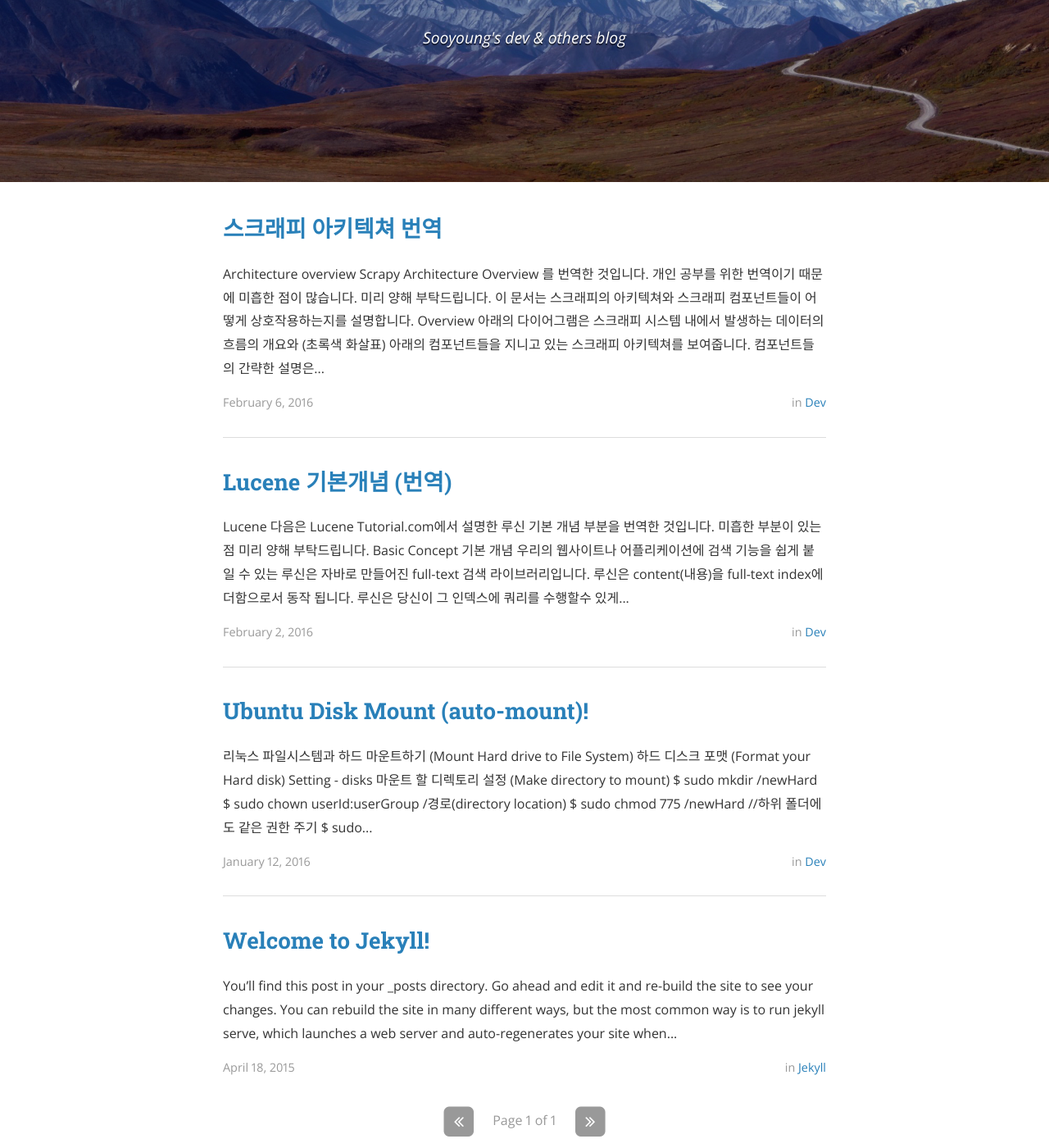
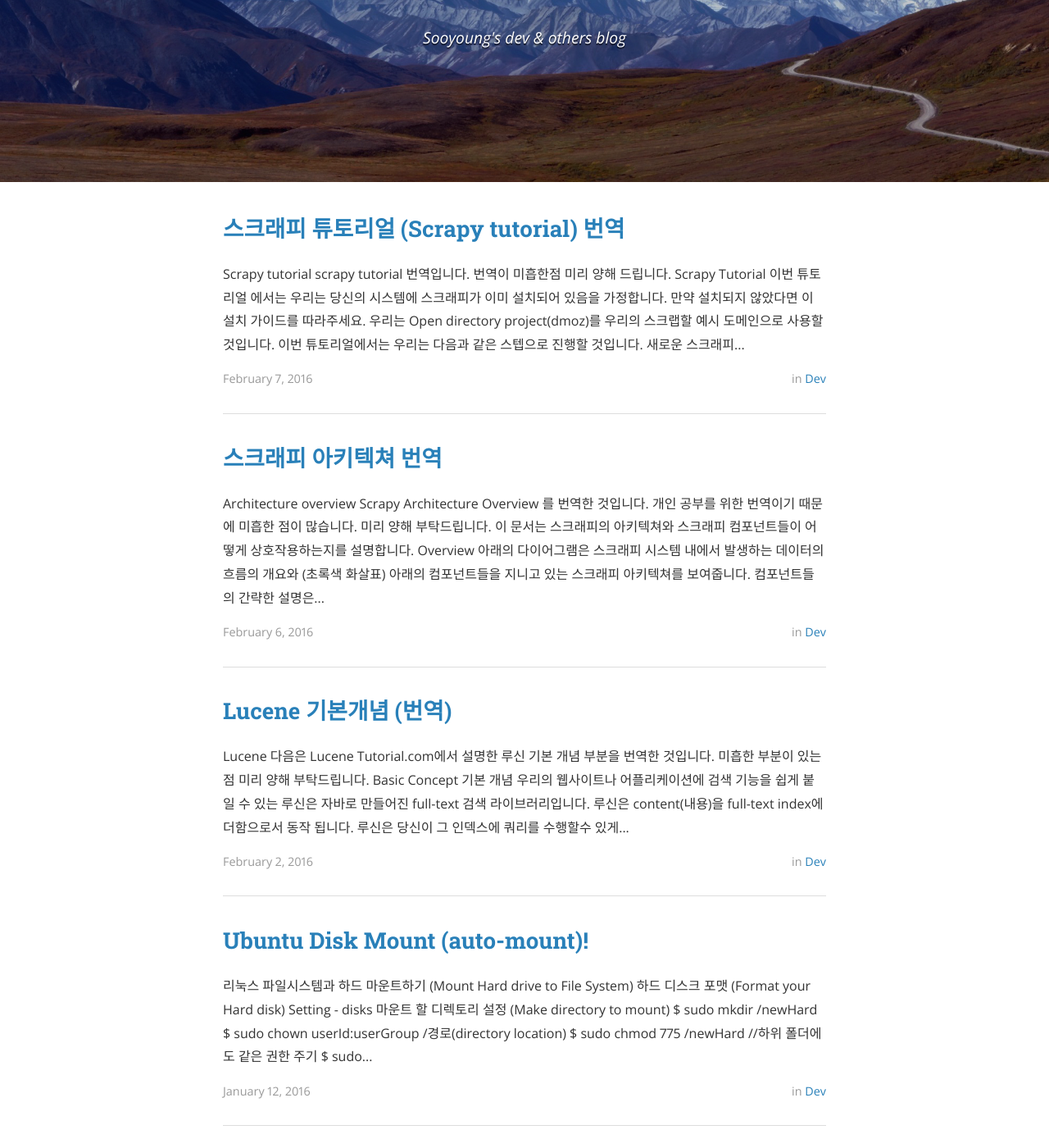
Before and after one commit to sooyoung32/sooyoung32.github.com, a Jekyll site: the page built from index.html, in a window 1280 px wide and 1400 px high, scrolled down 281 px. Shown: the whole window at 82% size. Built offline with Jekyll 4.4.1, drawn with Linux system fonts in a browser that asks for light colours; nearby versions of some CDN libraries; the list of posts is cut into pages by our own code; a style sheet for code colours, icons or effects is not loaded; part of the change alters nothing that is shown; some of the changed text lies outside the part shown.

Commit message:
new post

````diff
--- a/_config.yml
+++ b/_config.yml
@@ -12,7 +12,7 @@ subtitle: "Sooyoung's dev & others blog"
 email: sooyoung32@gmail.com
 name: Sooyoung Park
 description: >
-  A simple yet classy theme for your Jekyll website or blog.
+ This is  Sooyoung Park's dev & others blog. Thank you for visiting here.
 # Base URL of site (i.e. /blog). It should always start with a slash,
 # and never end with a slash. Set it to a blank value if hosting at the
 # root of your server.
@@ -25,7 +25,7 @@ logo: "/assets/logo.png"
 markdown: kramdown
 paginate: 5
 paginate_path: "/page:num/"
-inter_post_navigation: false
+inter_post_navigation: true
 
 # Archive settings (see https://github.com/jekyll/jekyll-archives/)
 jekyll-archives:
@@ -45,10 +45,10 @@ ga_tracking_id: "UA-72571273-1"
 
 # Category descriptions (for archive pages)
 descriptions:
-  - cat: Jekyll
-    desc: "Posts describing Jekyll setup techniques."
+  - cat: movie
+    desc: "movie posts"
 
-  - cat: Dev
+  - cat: dev
     desc: "dev posts"
 
 # Social icons and sharing options
@@ -69,7 +69,7 @@ descriptions:
 social:
   - name: Twitter
     icon: twitter
-    username: TheBenCentra
+    username: Sooyoung Park
     url: https://twitter.com/sooyoung32
     desc: Follow me on Twitter
     share: true
@@ -93,14 +93,14 @@ social:
     username: sooyoung32
     url: https://www.linkedin.com/pub/ben-centra/47/769/60a
     desc: Connect with me on LinkedIn
-    share: true
+    share: false
 
   - name: Google+
     icon: google-plus
     username:
     url:
     desc: Add me to your Circles
-    share: true
+    share: false
 
   - name: YouTube
     icon: youtube
@@ -121,7 +121,7 @@ social:
     username:
     url:
     desc: Follow me on Pinterest
-    share: true
+    share: false
 
   - name: SoundCloud
     icon: soundcloud
@@ -170,7 +170,7 @@ social:
     username:
     url:
     desc: Share to Reddit
-    share: true
+    share: false
 
 # Social sharing protocols
 # These are for automatically generating sharing metadata for FB and Twitter
--- a/_posts/2016-02-02-lucene-basic-concept.md
+++ b/_posts/2016-02-02-lucene-basic-concept.md
@@ -112,3 +112,7 @@ public class FiveMinLuceneTest {
 
 }
 ~~~
+
+
+### ref
+* [dev 용식님의 루씬으로 검색엔진 개발하기](http://devyongsik.tistory.com/335) : 아주 쉽게 설명이 되어있습니다! dev 용식님 감사합니다.
--- /dev/null
+++ b/_posts/2016-02-07-scrapy-tutorial.md
@@ -0,0 +1,319 @@
+---
+layout: post
+title:  "스크래피 튜토리얼 (Scrapy tutorial) 번역"
+date:   2016-02-07
+author: Sooyoung
+categories: dev
+tags: dev scrapy
+cover:  "/assets/img/scrapy.jpg"
+---
+
+
+## Scrapy tutorial
+> [scrapy tutorial](http://doc.scrapy.org/en/1.0/intro/tutorial.html) 번역입니다. 번역이 미흡한점 미리 양해 드립니다.
+
+
+### Scrapy Tutorial
+이번 튜토리얼 에서는 우리는 당신의 시스템에 스크래피가 이미 설치되어 있음을 가정합니다. 만약 설치되지 않았다면 [이 설치 가이드](http://doc.scrapy.org/en/1.0/intro/install.html#intro-install)를 따라주세요.
+
+
+우리는 [Open directory project(dmoz)](http://www.dmoz.org/)를 우리의 스크랩할 예시 도메인으로 사용할 것입니다.
+
+이번 튜토리얼에서는 우리는 다음과 같은 스텝으로 진행할 것입니다.
+
+1. 새로운 스크래피 프로젝트를 생성한다.
+2. 우리가 추출할 아이템을 정의한다
+3. 사이트를 크롤링할 스파이더를 작성하고 아이템을 추출한다.
+4. 추출된 아이템을 저장할 아이템 파이프라인을 작성한다.
+
+스크래피는 파이썬으로 작성되어 있습니다. 만약 당신이 파이썬이 처음이시라면 당신은 아마도 스크래피 이상의 것을 알기 위해 이 언어가 어떤가에 대해 알고 싶어할 수 도 있습니다. 만약 당신이 다른 언어에 익숙해 파이썬을 빠르게 알고 싶어 하신다면 우리는 [Learn Pthon the Hard Way](http://learnpythonthehardway.org/book/) 추천합니다. 만약 당신이 프로그래밍이 처음이고 파이썬을 배우고 싶다면 [프로그래머가 아닌 분들을 위한 파이썬 배우기](https://wiki.python.org/moin/BeginnersGuide/NonProgrammers)를 추천합니다.
+
+### Creating a project
+
+스크래핑을 시작하기 전에 당신은 스크래피 프로젝트를 설정해야한 할 것입니다. 당신이 코드를 실행하고 저장할 디렉토리에서 다음과 같은 명령을 작성하고 엔터를 누르세요
+
+> scrapy startproject tutorial
+
+하셨다면 해당 디렉토리에 다음과같은 컨텐츠가 생성될 것입니다.
+```
+tutorial/
+    scrapy.cfg            # deploy configuration file
+
+    tutorial/             # project's Python module, you'll import your code from here
+        __init__.py
+
+        items.py          # project items file
+
+        pipelines.py      # project pipelines file
+
+        settings.py       # project settings file
+
+        spiders/          # a directory where you'll later put your spiders
+            __init__.py
+            ...
+```
+
+### Defining our Item
+아이템은 스크랩된 데이터들을 담고 있는 컨테이너입니다. 아이템은 단순한 [Python dicts](https://wikidocs.net/16) 처럼 동작됩니다. 당신이 스크래피를 사용할때 일반적인 Python dict를 사용하면서, 아이템은 선언되지 않은 필드를 두지 않기위해 추가적인 보호막을 제공합니다(?) .(While you can use plain Python dicts with Scrapy, Items provide additional protection against populating undeclared fields, preventing typos.) 아이템을 편리하게 두기위한 도우미로써 ItemLoaders라는 메카니즘과 함께 사용되기도 합니다..
+
+아이템은 scrapy.Item 클래스를 만들면서 선언되고, 이 클래스에 대한 속성은 scrapy.Field 객체로써 정의됩니다.  이는 ORM과 비슷합니다. (ORMs을 모른다고 걱정하시마세요 당신은 이것이 쉬운것을 알게 될것입니다.)
+
+우리는 domz.org 에서 가져온 싸이트의 데이터를 지니는데 세용할 아이템을 모델링하면서 시작합니다. 우리는 해당 싸이트의 설명, url 그리고 이름을 캡쳐하기 원하기 때문에 이러한 세개의 속성을 각각 필드로 정의합니다. 이를 하기위해 우리는 tutorial 디렉토리에있는 items.py를 수정합니다. 우리의 아이템 클래스는 다음과 같습니다.
+
+```python
+import scrapy
+
+class DmozItem(scrapy.Item):
+    title = scrapy.Field()
+    link = scrapy.Field()
+    desc = scrapy.Field()
+```
+
+이는 처음에는 복잡해 보일수 있지만, 스크래피에서 아이템 클래스를 정의하는것은 당신이 다른 편리한 컴포넌트들과 도우미(components and helpers)를 사용할수 있게 합니다.
+
+
+### Our first Spider
+스파이더는 우리가 작성한 클래스들이고 스크래피는 도메인으로부터 스크램 정보를 사용합니다.
+
+스파이더는 다운로드할 URL의 리스트와 어떻게 링크들을 따라갈지, 그리고 아이템들을 가져올(extract) 페이지의 내용들을 어떻게 파싱할지를 정의합니다.
+
+스파이더를 만들기 위해 scrapy.Spider를 서브클래스로 두어야 하다 다음과 같은 속성들을 정의해야한다
+
+* name : 스파이더의 이름을 정의합니다. 이름은 다른 스파이더들과 같은 이름을 설정할수 없다. 유니크해야합니다.
+* start_urls : 스파이더가 어디서부터 크롤링을 시작할지를 정의한 URL. 다운로드될 첫 페이지들이 여기 리스트 안에 있을것입니다. 그 다음의 URL들은 시작 URL에 담겨있는 데이타로부터 연소고적으로 생성될것입니다.
+* parse() : 스파이더의 메서드입니다. 이 메서드는 각 시작 URL의 다운로드된 Response 객체를 가지고 호출될 것입니다. 이러한 response는 첫번째와 그리고 유일한 인자로써 parse()에 전달됩니다.
+parse()는 받아온 response 데이터를 파싱하고 스크랩된 데이타터와 다음에 올 URL들과 스크램된 데이터를 가져올 (추출할, extract) 책임이 있습니다.
+또한 parse() 메서드는 그 resonse를 처리하고, Request 객체로서 다음에 올 URL과 스램된 데이터를 리턴할 책임이있습니다.
+
+다음은 우리의 첫번째 스파이더 코드 입니다. 이를 dmoz_spider.py의 이름으로 tutorial/spiders 디렉토리에 저장해주세요.
+
+```python
+import scrapy
+
+class DmozSpider(scrapy.Spider):
+    name = "dmoz"
+    allowed_domains = ["dmoz.org"]
+    start_urls = [
+        "http://www.dmoz.org/Computers/Programming/Languages/Python/Books/",
+        "http://www.dmoz.org/Computers/Programming/Languages/Python/Resources/"
+    ]
+
+    def parse(self, response):
+        filename = response.url.split("/")[-2] + '.html'
+        with open(filename, 'wb') as f:
+            f.write(response.body)
+```
+
+### Crwling
+우리의 스파이더가 동작하기위해 프로젝트의 가장 상위 디렉토리에서 다음을 실행시켜주세요
+
+> scrapy crawl dmoz
+
+이 명령은 우리가 방금 추가한 dmoz란 이름의 스파이더를 실행시킵니다. 이는 dmoz.org 도메인을 향해 몇개의 requests를 보낼것입니다. 당시은 다음과 비슷한 아웃풋을 보게 될 것입니다.
+
+```
+2014-01-23 18:13:07-0400 [scrapy] INFO: Scrapy started (bot: tutorial)
+2014-01-23 18:13:07-0400 [scrapy] INFO: Optional features available: ...
+2014-01-23 18:13:07-0400 [scrapy] INFO: Overridden settings: {}
+2014-01-23 18:13:07-0400 [scrapy] INFO: Enabled extensions: ...
+2014-01-23 18:13:07-0400 [scrapy] INFO: Enabled downloader middlewares: ...
+2014-01-23 18:13:07-0400 [scrapy] INFO: Enabled spider middlewares: ...
+2014-01-23 18:13:07-0400 [scrapy] INFO: Enabled item pipelines: ...
+2014-01-23 18:13:07-0400 [scrapy] INFO: Spider opened
+2014-01-23 18:13:08-0400 [scrapy] DEBUG: Crawled (200) <GET http://www.dmoz.org/Computers/Programming/Languages/Python/Resources/> (referer: None)
+2014-01-23 18:13:09-0400 [scrapy] DEBUG: Crawled (200) <GET http://www.dmoz.org/Computers/Programming/Languages/Python/Books/> (referer: None)
+2014-01-23 18:13:09-0400 [scrapy] INFO: Closing spider (finished)
+```
+
+###### 주목하세요
+> 로그의 마지막에 당신은 start_urls에 정의된 각 URL을 볼수 있습니다. 이러한 URLs은 시작하는것이기 때문에 이러한 URLs은 참조하는것이 없습니다. 이것이 로그의 마지막에 (referer:None) 이라고 보여지게 됩니다.
+
+이제, 현재 디렉토리엥 있는 파일을 확인하세요. 당신은 아마 두개의 새로운 파일이 생긴것을 알아차렸을 것입니다. 그 파일은 Book.html, Resources.html  인데 이는 우리의 parse() 메서드의 지침으로써 각각 URLs에 대한 내용입니다.
+
+### What just happend under the hood?
+###### 스크래피 엔진에 무신일이 생긴걸까?
+스크래피는 스파이더의 start_urls 속성안에 있는 각 URL의 scrapy.Request 객체를 생성하고 (scrapy.Request 객체들의) 콜백함수로써 그 스파이더의 parse() 메서드를 각 요청들에게 할당합니다.
+
+이러한 요청들은 parse()메서드를 통해서 스케줄링 되어서 실행되고, scrapy.http.Response 객체가 반환되며 그리고 나서 스파이더에게 다시 돌아갑니다.
+
+### Extracting Items
+#### Introduction to Selector
+웹페이지로부터 데이타를 가져오는 몇몇의 방법이 있습니다. 스크래피는 *[Scrapy Selector](http://doc.scrapy.org/en/1.0/topics/selectors.html#topics-selectors)* 라고 불리는 *[CSS](https://www.w3.org/TR/selectors/)* 표현 또는 *[XPath](https://www.w3.org/TR/xpath/)* 를 기반으로한 방법을 사용합니다. 다른 추출 방법이나 셀렉터에 관한 더 많은 정보는 *[Selectors documentation](http://doc.scrapy.org/en/1.0/topics/selectors.html#topics-selectors)*를 보세요.
+
+여기 XPath 표현과 그것에 대한 의미들에 대한 예제가 있습니다.
+* /html/head/title : HTML 문서의 head 안에 있는 title 요소를 선택합니다.
+* /html/head/title/text() : 앞에서 말한 title 요소 안에 있는 text를 선택합니다.
+* //td : 모든 td 요소를 선택합니다.
+* //div[@class="mine"] : class="mine"에 담겨있는 모든 div 요소를 선택합니다.
+
+이는 XPath로 할수 있는 단순한 몇개의 예제일 뿐이지만 XPath로 할수 있는것들은 정말 강력합니다. XPath에대해 더 배우기 위해 우리는 *[예제로부터 배우는 XPath](http://zvon.org/comp/r/tut-XPath_1.html)* 와 *[XPath에서 생각하는 법 강좌](http://plasmasturm.org/log/xpath101/)* 를 추천합니다.
+
+###### 주목하세요!
+> **CSS cs XPath** : 당신은 단지 CSS 셀렉터를 사용하면 웹페이지에서 데이터를 가져오는데 코드가 길어질 수 있습니다. 반면 XPath는 좀 더 강력한 방법을 제공합니다. XPath는 특정 문구를 가리키는데 있어 ['Next Page' 라는 문구를 가지고 있는 링크] 와 같이 네비게이팅하는 방법을 사용할수 있기 때문입니다. 이와 같은이유로 우리는 당신이 CSS selector를 잘 알더라도 XPath를 배워 사용하길 권장합니다.
+
+CSS와 XPath를 가지고 일하기 위해, 스크래피는 Selector 클래스와 당신이 response로부터 온 어떤것을 선택할 필요가 있을때마다 셀렉터 스스로 예시를 드는것을 방지하기위해 편리한 shortcut을 제공합니다.
+
+당신은 이 문서구조에서의 노드들을 상징하는 객체들의 셀렉터를 볼수 있습니다. 첫번재로 예로든 셀렉터들은 root node 또는 전체 문서와 관련이 있습니다.
+
+셀렉터는 4개의 기본 메소드를 가지고 있습니다.
+* xpath() : 셀렉터 리스트를 반환합니다. 각각은 인자로 주어진 xpath 펴현에 의해 선택된 노드를 상징합니다.
+* css() : 셀렉터 리스트를 반환합니다.  각각은 인자로 주어진 css 펴현에 의해 선택된 노드를 상징합니다.
+* extract() : 선택된 데이타를 가진 유니코드 string을 반환합니다.
+* re() :  인지로써 주어진 정규식 표현을 적용하면서 추출된 유니코드 스트링의 리스트를 반환합니다.
+
+### Trying Selectors in the Shell
+*[원문](http://doc.scrapy.org/en/1.0/intro/tutorial.html)*을 확인해주세요.
+
+### Extracting the data
+이제 이러한 페이지로부터 특정 실제 정보를 추출해 봅시다
+
+당신은 response.body를 콘솔에 타이핑할것이고 당신이 필요한곳에 사용할 XPath를 이해하기 위해 소스코드들을 검사할 것입니다. 그러나 raw HTML을 검사하는것은 굉징히 지루한 일입니다. 이를 더 쉽게 하기위해 당신은 브라우저의 개발자 도구를 사용할수 있습니다. 더 많은 정보는 *[Using Firebug for scraping](http://doc.scrapy.org/en/1.0/topics/firebug.html#topics-firebug)* *[Using Firefox for scraping](http://doc.scrapy.org/en/1.0/topics/firefox.html#topics-firefox)* 을 보세요.
+
+페이지 소스를 검사한 후에 당신은 웹사이트의 정보가 ul 정보 안에 위치하고 있는것을 알수 있습니다.
+
+그리고 우리는 해당 사이트의 리스트를 포함하고 있는 각 li 요소를 볼수 있습니다.
+> response.xpath('//ul/li')
+그 이후에 그 싸이트의 설명은
+> response.xpath('//ul/li/text()').extract()
+싸이트의 타이틀은
+> response.xpath('//ul/li/a/text()').extract()
+그리고 사이트의 링크는
+> response.xpath('//ul/li/a/@href').extract()
+
+우리가 이미 전에 말했듯이, .xpath() 는 셀렉터의 리스트를 반환합니다. 그래서 우리는 다음 노드로 더 깊이 파고들기위해 그 다음의 .xpath() 호출에 집중할수 있습니다. 우리는 여기에 그러한 속성을 사용할 것입니다.
+
+```python
+for sel in response.xpath('//ul/li'):
+    title = sel.xpath('a/text()').extract()
+    link = sel.xpath('a/@href').extract()
+    desc = sel.xpath('text()').extract()
+    print title, link, desc
+```
+
+우리의 스파이더에 다음과 같은 코드를 추가해주세요
+
+```python
+import scrapy
+
+class DmozSpider(scrapy.Spider):
+    name = "dmoz"
+    allowed_domains = ["dmoz.org"]
+    start_urls = [
+        "http://www.dmoz.org/Computers/Programming/Languages/Python/Books/",
+        "http://www.dmoz.org/Computers/Programming/Languages/Python/Resources/"
+    ]
+
+    def parse(self, response):
+        for sel in response.xpath('//ul/li'):
+            title = sel.xpath('a/text()').extract()
+            link = sel.xpath('a/@href').extract()
+            desc = sel.xpath('text()').extract()
+            print title, link, desc
+```
+
+이제 dmoz.org 를 다시 크롤링을 시도해볼수 있고 당신은 로그에서 프린트된 사이트 정보를 볼수 있습니다.
+
+### Using our item
+item 객체는 일반 파이썬 딕테이션 입니다. 당신은 표준 python dict 을 사용하여 해당 필드의 값에 접근할수 있습니다.
+
+```
+>>> item = DmozItem()
+>>> item['title'] = 'Example title'
+>>> item['title']
+'Example title'
+```
+
+그리고 지금까지 우리가 스크랩한 데이터를 반환하기위해 우리의 스파이더의 마지막 코드는 다음과 같습니다
+
+```python
+import scrapy
+
+from tutorial.items import DmozItem
+
+class DmozSpider(scrapy.Spider):
+    name = "dmoz"
+    allowed_domains = ["dmoz.org"]
+    start_urls = [
+        "http://www.dmoz.org/Computers/Programming/Languages/Python/Books/",
+        "http://www.dmoz.org/Computers/Programming/Languages/Python/Resources/"
+    ]
+
+    def parse(self, response):
+        for sel in response.xpath('//ul/li'):
+            item = DmozItem()
+            item['title'] = sel.xpath('a/text()').extract()
+            item['link'] = sel.xpath('a/@href').extract()
+            item['desc'] = sel.xpath('text()').extract()
+            yield item
+```
+
+이제 dmoz.org 를 크롤링은 DmozItem 객체에 양도합니다.
+
+
+### Following links
+만약 당신이 Book, Resorces 페이지만 스크랩하는것 대신에  Python directory 안에 모든 페이지를 파이썬 디렉토리 내에 스크랩하고싶다고 가정해 봅시다.
+
+이제 당신은 페이지로부터 데이터를 추출하는 법을 알고 있습니다. 그럼 당신이 흥미있어하는 페이지의 링크를 추출하고, 이러한 링크를 따라가서 당신이 원하는 모든 데이터를 추출하는 건 어떤가요?
+
+아래와 같이 우리의 스파이더를 조금 수정해 봅시다
+
+```python
+import scrapy
+
+from tutorial.items import DmozItem
+
+class DmozSpider(scrapy.Spider):
+    name = "dmoz"
+    allowed_domains = ["dmoz.org"]
+    start_urls = [
+        "http://www.dmoz.org/Computers/Programming/Languages/Python/",
+    ]
+
+    def parse(self, response):
+        for href in response.css("ul.directory.dir-col > li > a::attr('href')"):
+            url = response.urljoin(href.extract())
+            yield scrapy.Request(url, callback=self.parse_dir_contents)
+
+    def parse_dir_contents(self, response):
+        for sel in response.xpath('//ul/li'):
+            item = DmozItem()
+            item['title'] = sel.xpath('a/text()').extract()
+            item['link'] = sel.xpath('a/@href').extract()
+            item['desc'] = sel.xpath('text()').extract()
+            yield item
+
+```
+이제 parse() 메소다다드는 특정 페이지로부터 흥미로운 링크만 추출하는것만이 아니라 response.urljoin 메소드를 사용한 전체 URL 경로를 만들어 궁극적으로 우리가 원하는 데이타를 스크랩할 parse_dir_content() 메서드를 콜백으로 등록하면서 추후에 보내질 새로운 요청들에게 양도합니다.
+
+여기서 당신은 Scrapy가 links를 따라가는 방법을 볼 수 있습니다. 당신이 하나의 요청(Request)를 콜백함수에 양도할 때, Scrapy는 보내진 요청들을 스케쥴링하고 그 요청이 마칠때 실행될 콜백 메소드를 등록합니다.
+
+이것을 사용하면 당신이 정의한 규직에 따라 다음 링크를 따르게 하고, 크롤러가 방문한 그 페이지에 따라 다양한 종류의 데이터를 추출할수 있는 복잡한 크롤러를 만들 수 있습니다.
+
+공통의 패턴은 특정 아이템을 찾아서 다음에 팔로우할 링크를 찾고 그 링크를 향해가는 똑같은 콜백 메서드를 가지고 요청(Request)를 넘겨주는 것입니다.
+
+```python
+def parse_articles_follow_next_page(self, response):
+    for article in response.xpath("//article"):
+        item = ArticleItem()
+
+        ... extract article data here
+
+        yield item
+
+    next_page = response.css("ul.navigation > li.next-page > a::attr('href')")
+    if next_page:
+        url = response.urljoin(next_page[0].extract())
+        yield scrapy.Request(url, self.parse_articles_follow_next_page)
+```
+
+위에 코드는 다음 페이지를 찾을수 없을 때까지 모든 링크를 찾아 크롤링을 반복하는 코드입니다. 이는 블로그나 포럼, 그리고 페이지를 가진 다른 사이트들을 크롤링하는데 유용합니다.
+
+다른 공통의 패턴은 *[콜백에게 추가적인 데이터를 보내는 트릭](http://doc.scrapy.org/en/1.0/topics/request-response.html#topics-request-response-ref-request-callback-arguments)* 을 사용하여 한 페이지 이상으로부터 데이타를 가진 아이템을 만드는것이다.
+
+### Storing the scrapted data
+스크랩 데이터를 저장하는 가장 단순한 방법은 *[Feed exports](http://doc.scrapy.org/en/1.0/topics/feed-exports.html#topics-feed-exports)*를 이용하는것 입니다. 다음과 같은 명령어를 이용합니다.
+
+> scrapy crawl dmmoz -0 items.json
+
+이것은 모든 스크랩된 아이템을 가지고 있는 items.json 파일을 생성할것 입니다.
+이는 작은 프로젝트에서는 충분하지만 만약 당신이 스크랩된 아이템을 가지고 좀더 복잡한 것을 수행하려면 당신은 *[Item Pipeline](http://doc.scrapy.org/en/1.0/topics/item-pipeline.html#topics-item-pipeline)* 을 작성해야합니다. 우리의 프로젝트에는 프로젝트가 생성될때 이미 tutorial/pipelines.py가 만들어져 있습니다.
````
Also changed, not shown: assets/img/scrapy.jpg (added), 1 other file.
